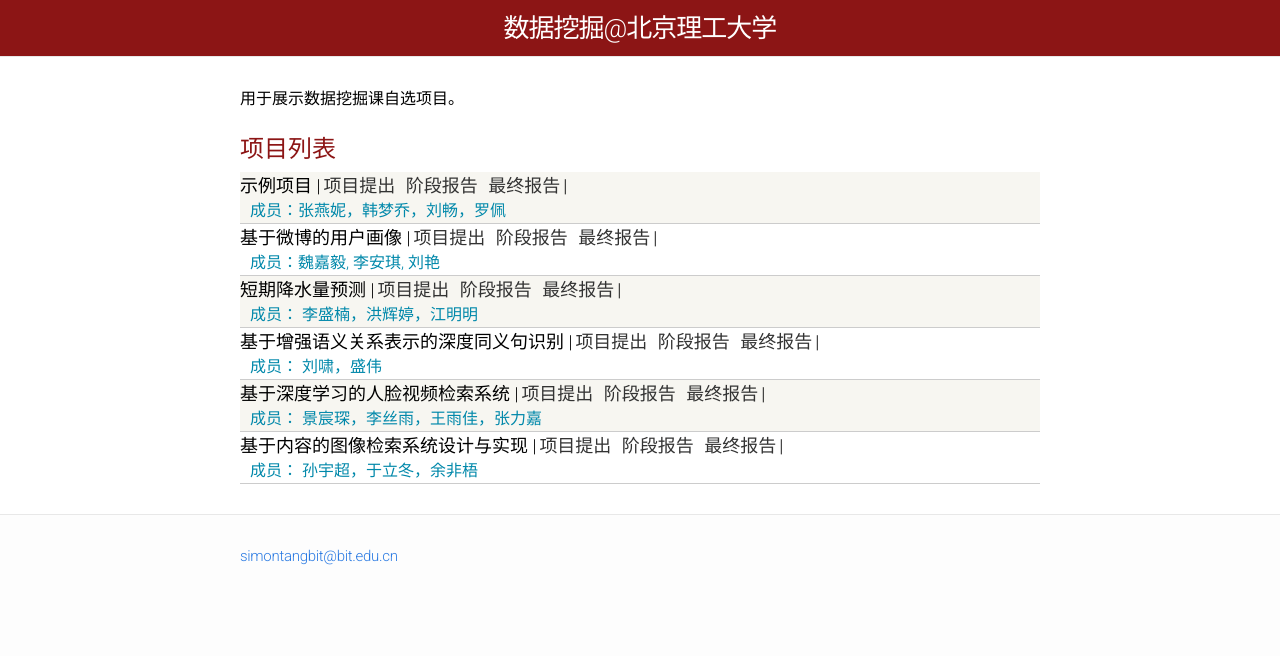
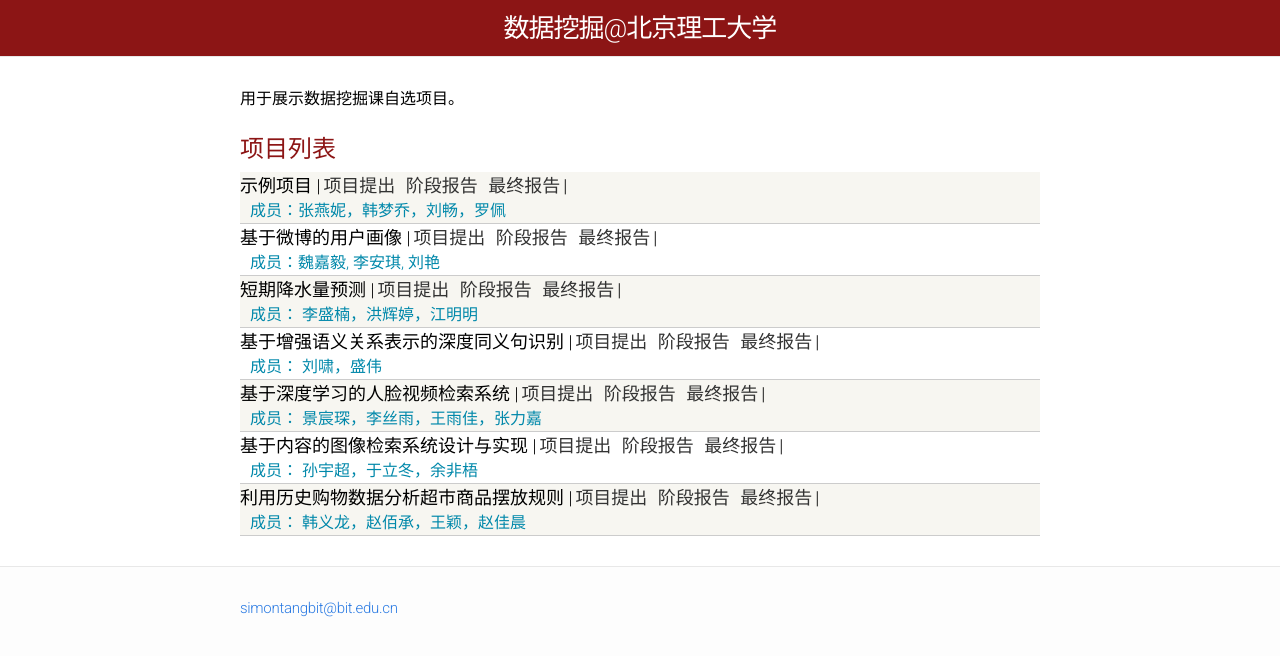
Before and after one commit to BITDM/bitdm.github.io, a Jekyll site: the page built from 2017/index.html, in a window 1280 px wide. Shown: the top 656 px of the page. Built offline with Jekyll 4.4.1, drawn with Linux system fonts in a browser that asks for light colours.

Commit message:
Update index.html
07组编辑

```diff
--- a/2017/index.html
+++ b/2017/index.html
@@ -60,5 +60,12 @@
       <a href="#">最终报告</a>|
       <div class="kw">成员： 孙宇超，于立冬，余非梧</div>
     </div>
+    <div class="materials-item">
+      利用历史购物数据分析超市商品摆放规则
+      |<a href="/2017/projects/p07/proposal/">项目提出</a>
+      <a href="#">阶段报告</a>
+      <a href="#">最终报告</a>|
+      <div class="kw">成员： 韩义龙，赵佰承，王颖，赵佳晨</div>
+    </div>
   </div>
 </div>
```
